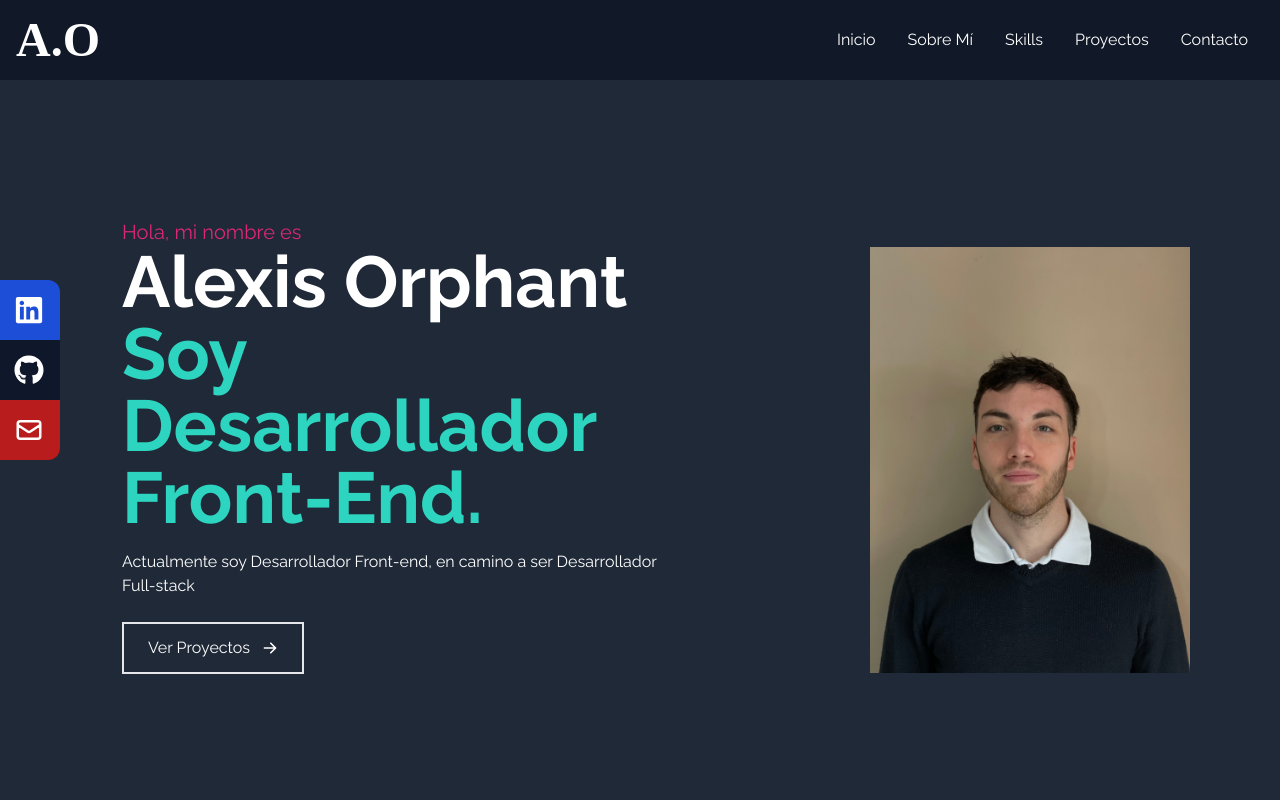
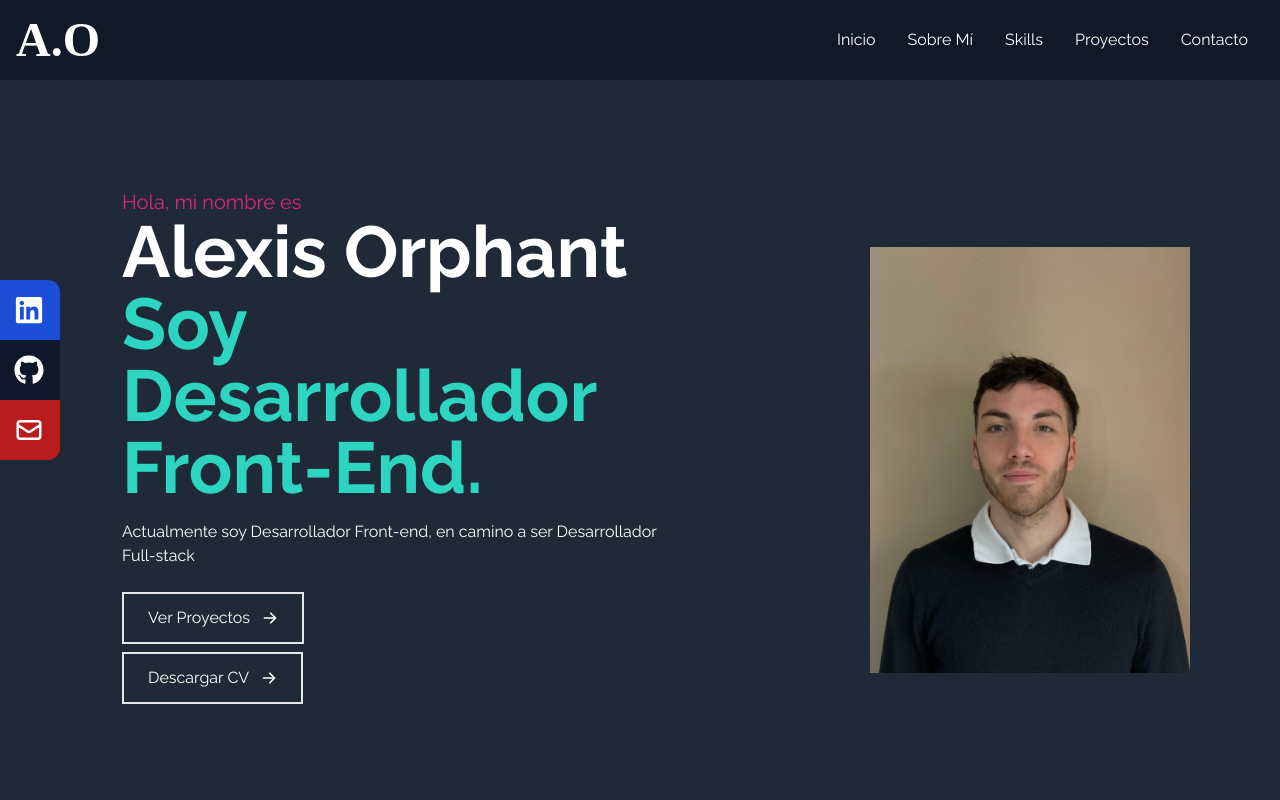
Before and after one commit to alexis-orphant/Portfolio, a React (Vite) app: page / in a window 1280 px wide. Shown: the top 800 px of the page. Built offline with nearby package versions, Linux system fonts and the light colour scheme; a web font is replaced by a local one.

Commit message:
boton de descarga del CV

```diff
--- a/src/components/Home.jsx
+++ b/src/components/Home.jsx
@@ -2,6 +2,7 @@ import React from "react";
 import { HiArrowRight } from "react-icons/hi";
 import FotoCv from "../assets/2.jpg";
 import { Link } from "react-scroll";
+import CvPDF from "../assets/alexis-cv.pdf"
 
 function Home() {
     return (
@@ -31,6 +32,14 @@ function Home() {
                             </span>
                         </button>
                     </Link>
+                    <a href={CvPDF} target="_blank" download="Alexis Orphant CV">
+                    <button className="text-white group border-2 px-6 py-3 my-2 flex items-center hover:bg-pink-600 hover:border-pink-700">
+                        Descargar CV
+                        <span className="group-hover:rotate-90 duration-300">
+                            <HiArrowRight className="ml-3" />
+                        </span>
+                    </button>
+                    </a>
                 </div>
             </div>
             <figure className="w-[250px] pt-5 mx-auto lg:w-[320px]">
--- a/src/components/Proyects.jsx
+++ b/src/components/Proyects.jsx
@@ -7,10 +7,10 @@ function Proyects({imgUrl, page, repo, description, title}) {
                 <div className="rounded-xl overflow-hidden">
                     <img src={imgUrl} alt="" />
                 </div>
-                <h5 className="text-xl  md:text-2xl font-bold mt-3 pb-1 border-b-2 border-pink-600">
+                <h5 className="text-xl  md:text-2xl font-bold mt-3 pb-1 ">
                     {title}
                 </h5>
-                <p className="text-lg text-center py-2 border-b-2 border-pink-600">
+                <p className="text-lg text-center py-2 ">
                     {description}
                 </p>
                 <div className="flex justify-center items-center pt-2">
--- a/src/components/WorksContainer.jsx
+++ b/src/components/WorksContainer.jsx
@@ -46,7 +46,7 @@ function Works() {
                         imgUrl={Pomodoro}
                         page="https://alexis-orphant.github.io/pomodoro/"
                         repo="https://github.com/alexis-orphant/pomodoro"
-                        description="Proyecto con: JavaScript Vanilla"
+                        description="Proyecto con: JavaScript Vanilla y CSS 3"
                     />
                     <Proyects
                         title="Tic-Tac-Toe"
```
Also changed, not shown: 1 other file (tests, documents, lock files or other folders).
